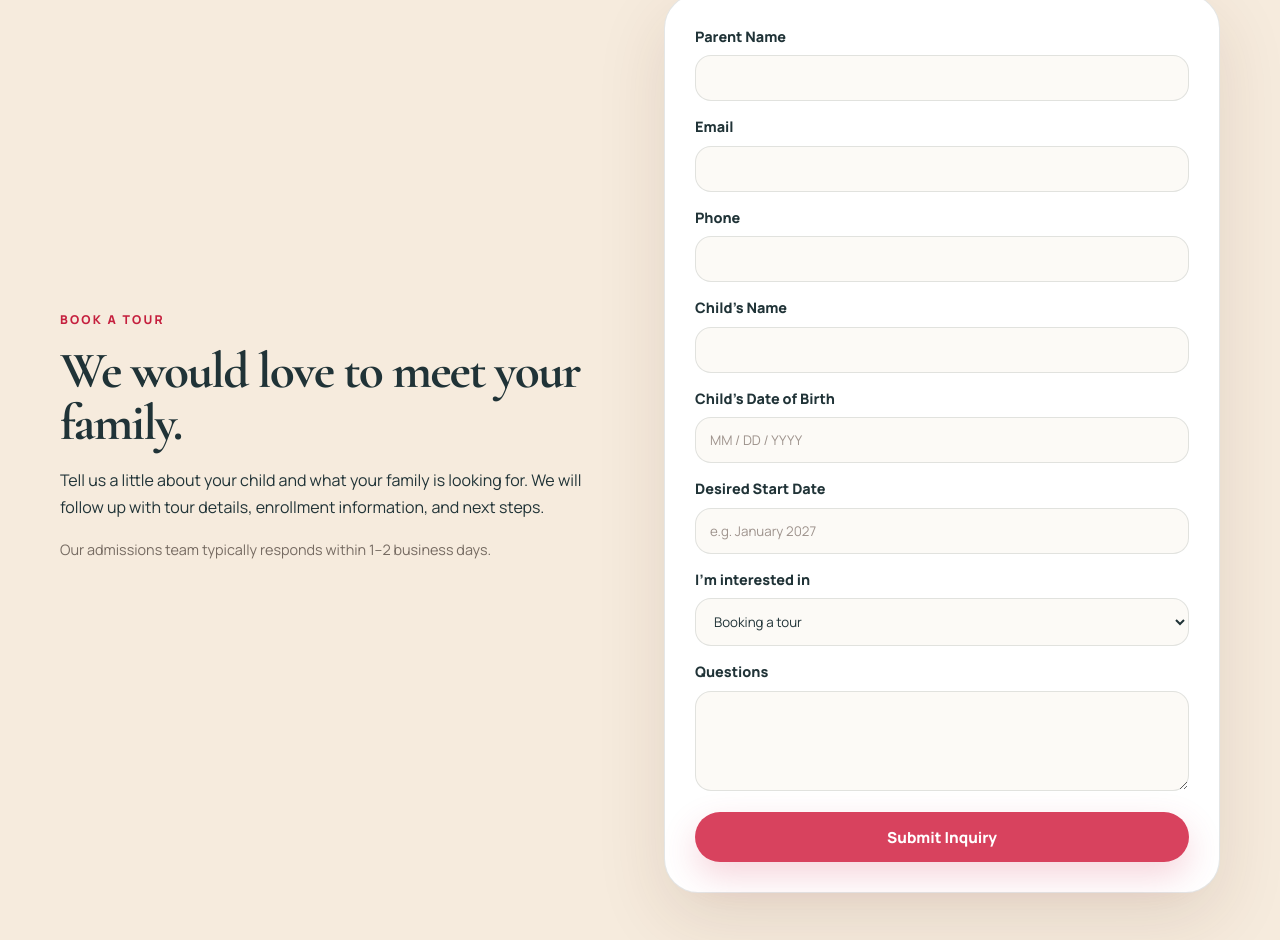
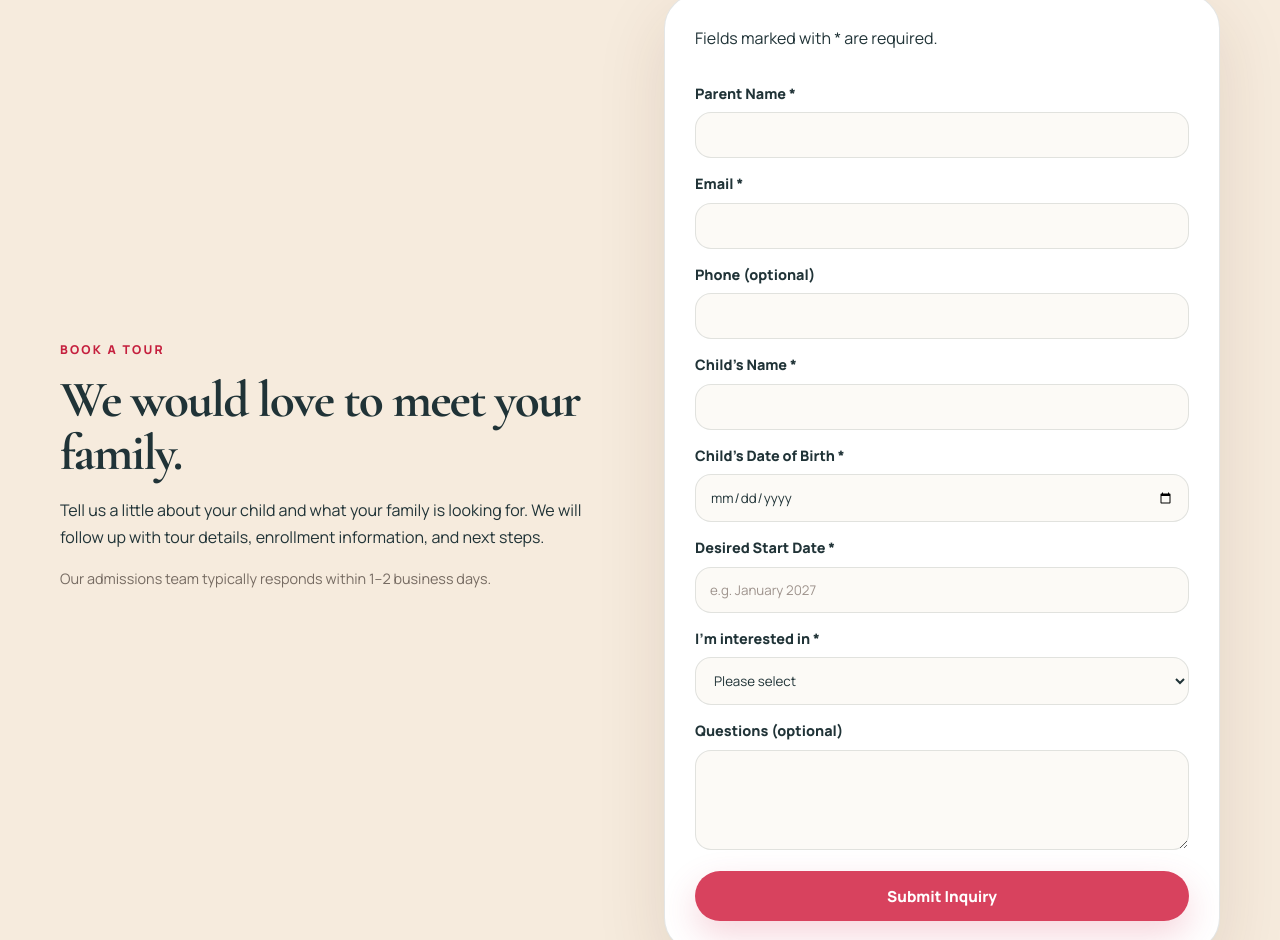
Before and after one commit to twgmontessori/twg-montessori-website, a website: page index.html in a window 1280 px wide. Shown: the part 7839-8779 px from the top of the page. Drawn offline with nearby package versions, Linux system fonts and the light colour scheme.

Commit message:
Improve tour form required fields and input labels

```diff
--- a/index.html
+++ b/index.html
@@ -752,10 +752,15 @@
 </p>
       </div>
       <form class="tour-form" id="tourForm">
+  <p class="form-required-note">
+    Fields marked with <span aria-hidden="true">*</span> are required.
+  </p>
+
   <label>
-  Parent Name
+    Parent Name <span aria-hidden="true">*</span>
     <input
       required
+      aria-required="true"
       name="Parent Name"
       type="text"
       autocomplete="section-parent name"
@@ -764,9 +769,10 @@
   </label>
 
   <label>
-  Email
+    Email <span aria-hidden="true">*</span>
     <input
       required
+      aria-required="true"
       name="Email"
       type="email"
       autocomplete="section-parent email"
@@ -776,7 +782,7 @@
   </label>
 
   <label>
-  Phone
+    Phone <span class="optional-label">(optional)</span>
     <input
       name="Phone"
       type="tel"
@@ -786,8 +792,10 @@
   </label>
 
   <label>
-  Child's Name
+    Child's Name <span aria-hidden="true">*</span>
     <input
+      required
+      aria-required="true"
       name="Child Name"
       type="text"
       autocomplete="section-child name"
@@ -796,33 +804,40 @@
   </label>
 
   <label>
-  Child's Date of Birth
+    Child's Date of Birth <span aria-hidden="true">*</span>
     <input
+      required
+      aria-required="true"
       name="Child DOB"
-    type="text"
-    placeholder="MM / DD / YYYY"
-    inputmode="numeric"
+      type="date"
       autocomplete="section-child bday"
     >
   </label>
 
   <label>
-  Desired Start Date
+    Desired Start Date <span aria-hidden="true">*</span>
     <input
+      required
+      aria-required="true"
       name="Desired Start Date"
       type="text"
       placeholder="e.g. January 2027"
       autocomplete="off"
     >
   </label>
-        <label>I'm interested in
-          <select name="Interest">
-            <option>Booking a tour</option>
-            <option>Joining the waitlist</option>
-            <option>Both tour and waitlist</option>
+
+  <label>
+    I'm interested in <span aria-hidden="true">*</span>
+    <select required aria-required="true" name="Interest">
+      <option value="" disabled selected>Please select</option>
+      <option value="Book a tour">Book a tour</option>
+      <option value="Join the waitlist">Join the waitlist</option>
+      <option value="Both">Both</option>
     </select>
   </label>
-        <label>Questions
+
+  <label>
+    Questions <span class="optional-label">(optional)</span>
     <textarea name="Questions" rows="4"></textarea>
   </label>
 
@@ -833,10 +848,14 @@
     aria-live="polite"
     aria-atomic="true"
   ></div>
-<button class="button primary" type="submit">
+
+  <button
+    class="button primary"
+    id="tourSubmitButton"
+    type="submit"
+  >
     Submit Inquiry
   </button>
-
 </form>
 
     </div>
```
Lines whose indentation alone changed are shown as unchanged.
